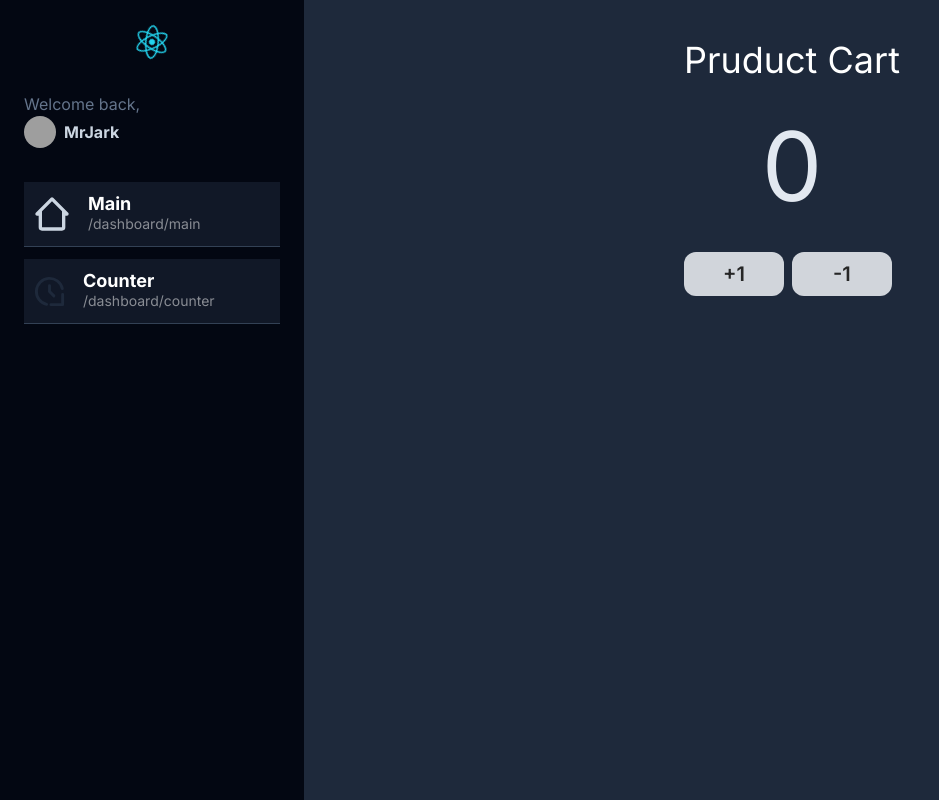
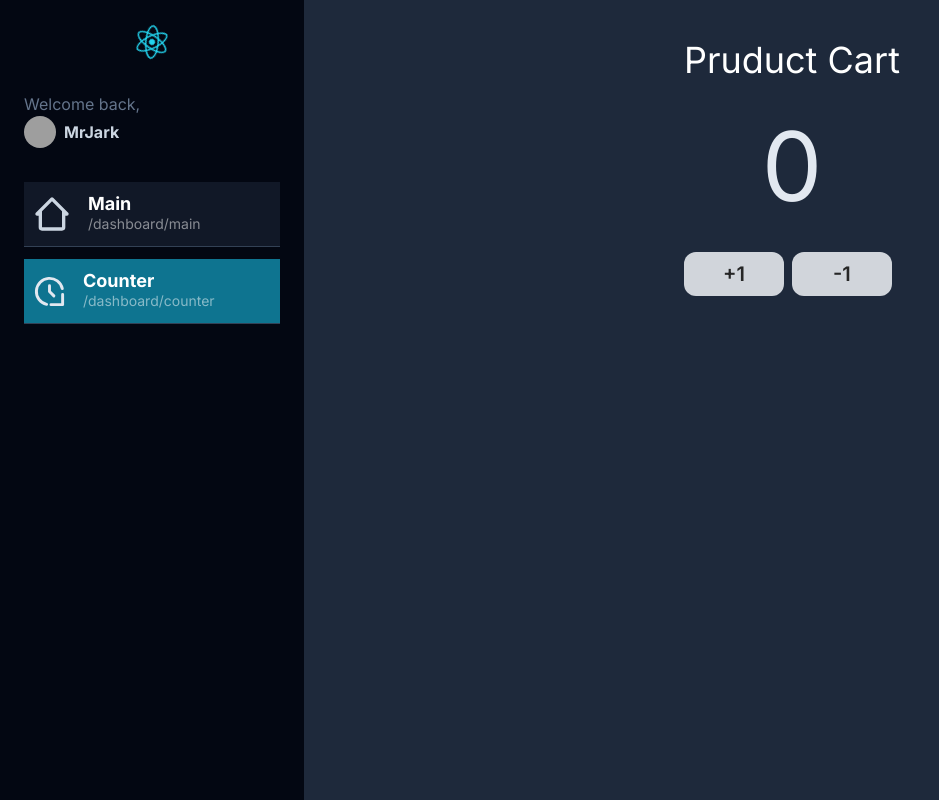
Before and after one commit to MrJark/nextjs-handOn, a Next.js app in the folder devtalles_/02-dashboard/: page /dashboard/counter in a window 1280 px wide. Shown: the whole page, without its empty margins (0-939 px from the left). Built offline with nearby package versions, Linux system fonts and the light colour scheme; grey boxes are pictures that could not be loaded.

Commit message:
solved problem with negative counter

```diff
--- a/devtalles_/02-dashboard/app/components/SidebarMenuItem.tsx
+++ b/devtalles_/02-dashboard/app/components/SidebarMenuItem.tsx
@@ -16,8 +16,8 @@ export const SidebarMenuItem = ({ path, icon, subtitle, title}: Props) => {
 
     return (
         <Link href={path} className={`
-            w-full px-2 mt-3 inline-flex space-x-2 items-center border-b border-slate-700 py-3 bg-gray-900 transition ease-linear duration-150
-            ${ currentPath === path ? ' bg-cyan-700 text-slate-800 ' : ''}
+            w-full px-2 mt-3 inline-flex space-x-2 items-center border-b border-slate-700 py-3  transition ease-linear duration-150
+            ${ currentPath === path ? ' bg-cyan-700 text-slate-200 ' : 'bg-gray-900'}
         `}>
             <div className="mr-2">
                 {icon}
--- a/devtalles_/02-dashboard/app/shopping-cart/components/CartCounter.tsx
+++ b/devtalles_/02-dashboard/app/shopping-cart/components/CartCounter.tsx
@@ -10,7 +10,7 @@ export const CartCounter = ( { value = 0 }:Props ) => {
     const [counter, setCounter] = useState(value);
 
     const pushCounter = ( value: number) => {
-      setCounter( prev => ( prev + value ));
+      setCounter( prev => Math.max( prev + value, 0 )); // con una sola función a través del value, le digo que me haga la cuenta y además, que elija entre el mayor del value o cero y con esto esvito que sean números negativos
     }
     return (
         <>
```
